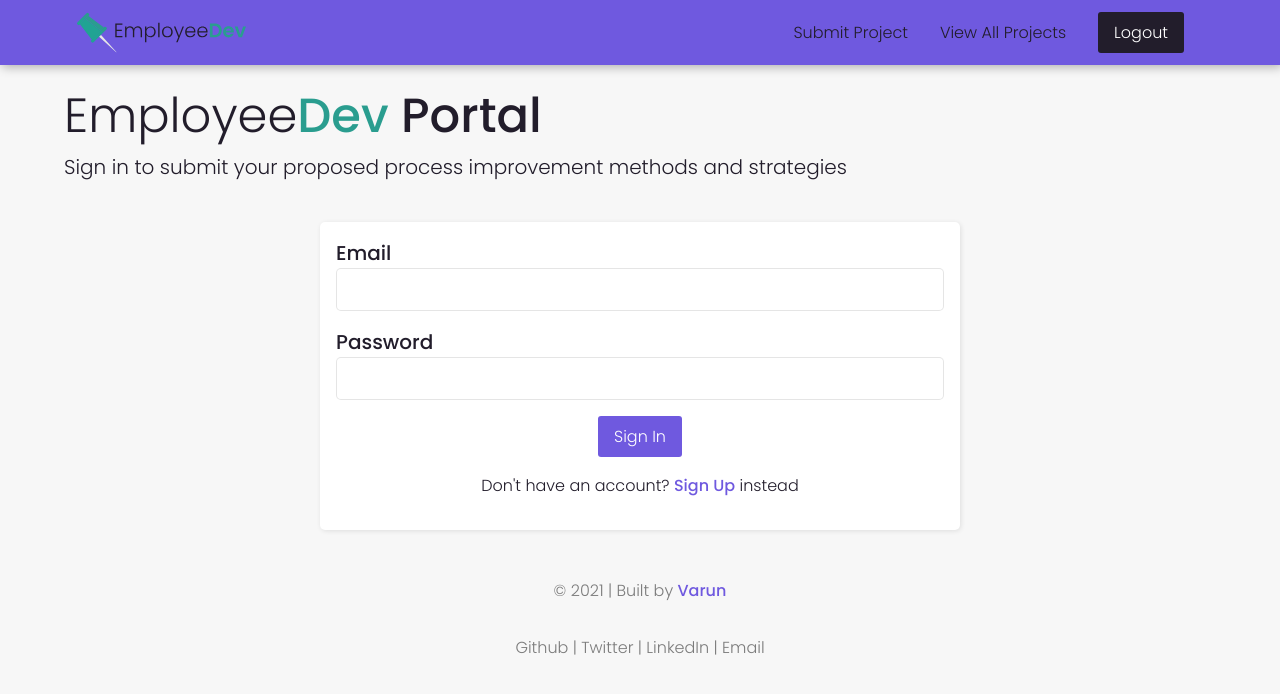
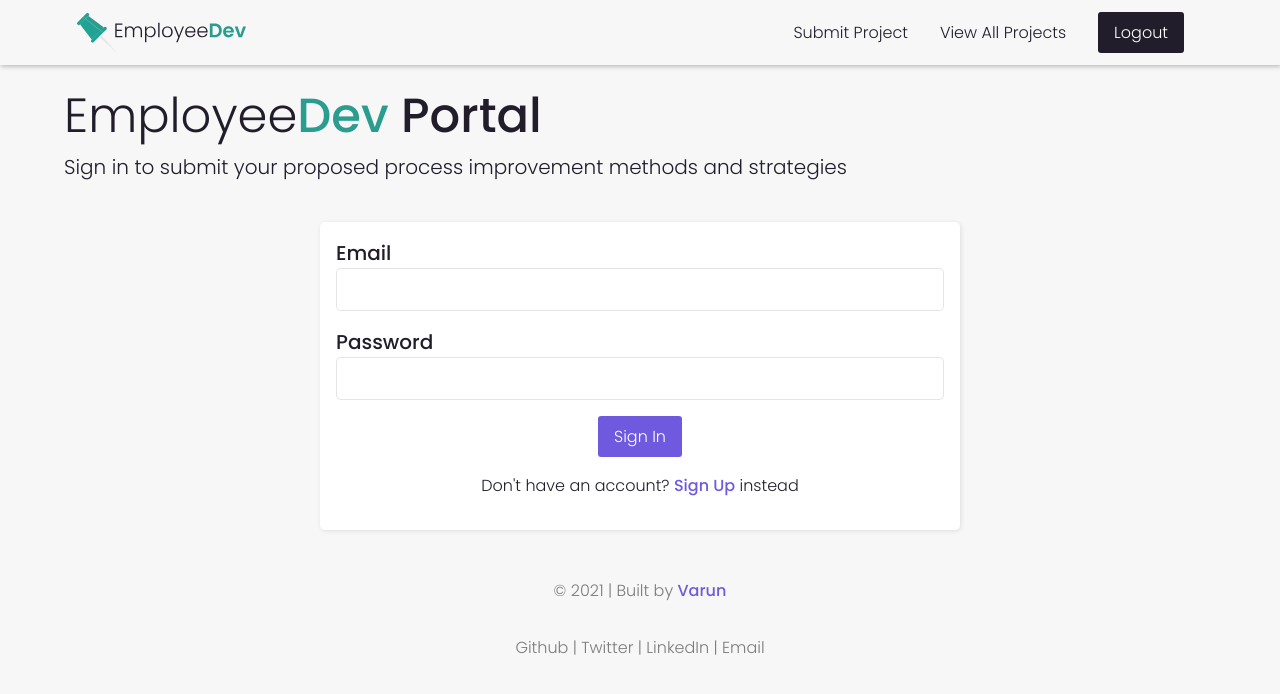
Before and after one commit to varunsundar01/EmployeeDev, a Vue app: page / in a window 1280 px wide. Shown: the top 694 px of the page. Built offline with nearby package versions, Linux system fonts and the light colour scheme.

Commit message:
Created folders for pages to organize files better. Changed routes to pages

```diff
--- a/src/components/layout/TheHeader.vue
+++ b/src/components/layout/TheHeader.vue
@@ -22,14 +22,14 @@
 
 <style scoped>
 .nav-wrapper {
-  background-color: var(--primary);
+  background-color: var(--background);
   display: flex;
   align-items: center;
   position: fixed;
   top: 0;
   left: 0;
   width: 100%;
-  box-shadow: 2px 2px 10px rgba(0, 0, 0, 0.3);
+  box-shadow: 1px 1px 5px rgba(0, 0, 0, 0.3);
   z-index: 2;
 }
 
--- a/src/pages/BenefitsSavings.vue
+++ b/src/pages/form/BenefitsSavings.vue
@@ -74,7 +74,7 @@
 import { useRouter } from "vue-router";
 import { useStore } from "vuex";
 import { computed } from "vue";
-import ErrorBanner from "../components/UI/ErrorBanner";
+import ErrorBanner from "../../components/UI/ErrorBanner";
 
 export default {
   components: {
--- a/src/pages/ProcessDetails.vue
+++ b/src/pages/form/ProcessDetails.vue
@@ -53,7 +53,7 @@
 import { computed } from "vue";
 import { useStore } from "vuex";
 import { useRouter } from "vue-router";
-import ErrorBanner from "../components/UI/ErrorBanner";
+import ErrorBanner from "../../components/UI/ErrorBanner";
 export default {
   components: {
     ErrorBanner,
--- a/src/pages/ProjectsList.vue
+++ b/src/pages/projects/ProjectsList.vue
@@ -31,8 +31,8 @@
 
 <script>
 import { ref, computed } from "vue";
-import ListElement from "../components/UI/ListElement.vue";
-import ProjectSearch from "../components/layout/ProjectSearch.vue";
+import ListElement from "../../components/UI/ListElement.vue";
+import ProjectSearch from "../../components/layout/ProjectSearch.vue";
 export default {
   components: {
     ListElement,
```
Also changed, not shown: src/router.js (+6 -6 lines), src/pages/auth/SignUp.vue (renamed from src/pages/SignUp.vue), src/pages/form/FinalReview.vue (renamed from src/pages/FinalReview.vue), src/pages/projects/ProjectsDetail.vue (renamed from src/pages/ProjectsDetail.vue), 1 other file (tests, documents, lock files or other folders).
